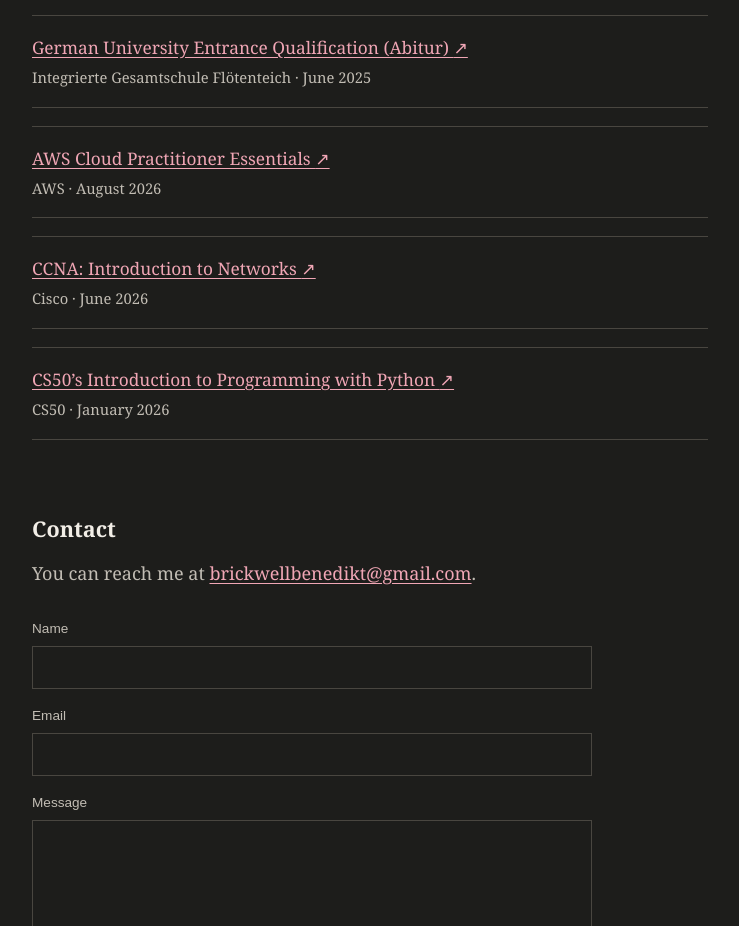
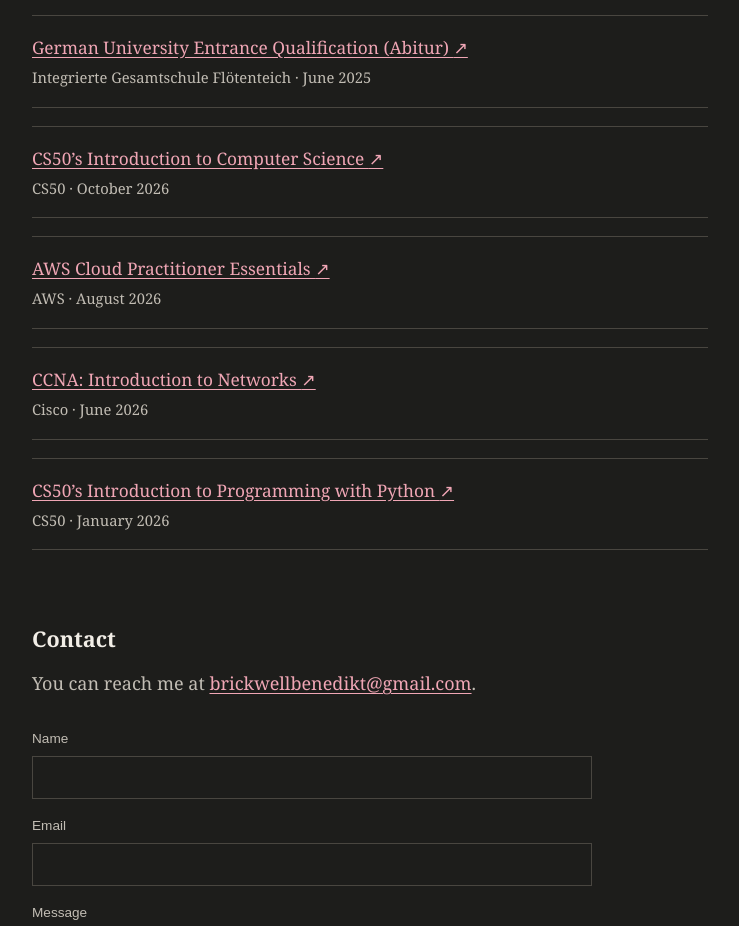
Before and after one commit to Richard4224/portfolio, a plain HTML site: page index.html in a window 1280 px wide. Shown: the part 844-1770 px from the top of the page, without its empty margins (270-1009 px from the left). Drawn offline with Linux system fonts and the light colour scheme.

Commit message:
add cs50x certificate

```diff
--- a/index.html
+++ b/index.html
@@ -21,6 +21,7 @@
       <section id="certificates"><h1>Certificates</h1>
         <ul class="project-list"><li><a href="assets/vocational-school-first-year.jpg" target="_blank">First-Year Vocational School Report Card <span>↗</span></a><p>Europaschule Schulzentrum Utbremen · June 2026</p></li></ul><p class="section-note"></p>
         <ul class="project-list"><li><a href="assets/german-university-entrance-qualification-(abitur).pdf" target="_blank">German University Entrance Qualification (Abitur) <span>↗</span></a><p>Integrierte Gesamtschule Flötenteich · June 2025</p></li></ul><p class="section-note"></p>
+        <ul class="project-list"><li><a href="assets/cs50x-certificate.pdf" target="_blank">CS50’s Introduction to Computer Science <span>↗</span></a><p>CS50 · October 2026</p></li></ul><p class="section-note"></p>
         <ul class="project-list"><li><a href="assets/aws-cloud-practitioner-essentials.pdf" target="_blank">AWS Cloud Practitioner Essentials <span>↗</span></a><p>AWS · August 2026</p></li></ul><p class="section-note"></p>
         <ul class="project-list"><li><a href="assets/ccna-introduction-to-networks.jpg" target="_blank">CCNA: Introduction to Networks <span>↗</span></a><p>Cisco · June 2026</p></li></ul><p class="section-note"></p>
         <ul class="project-list"><li><a href="assets/cs50p-certificate.pdf" target="_blank">CS50’s Introduction to Programming with Python <span>↗</span></a><p>CS50 · January 2026</p></li></ul><p class="section-note"></p>
```
Also changed, not shown: 2 other files.
